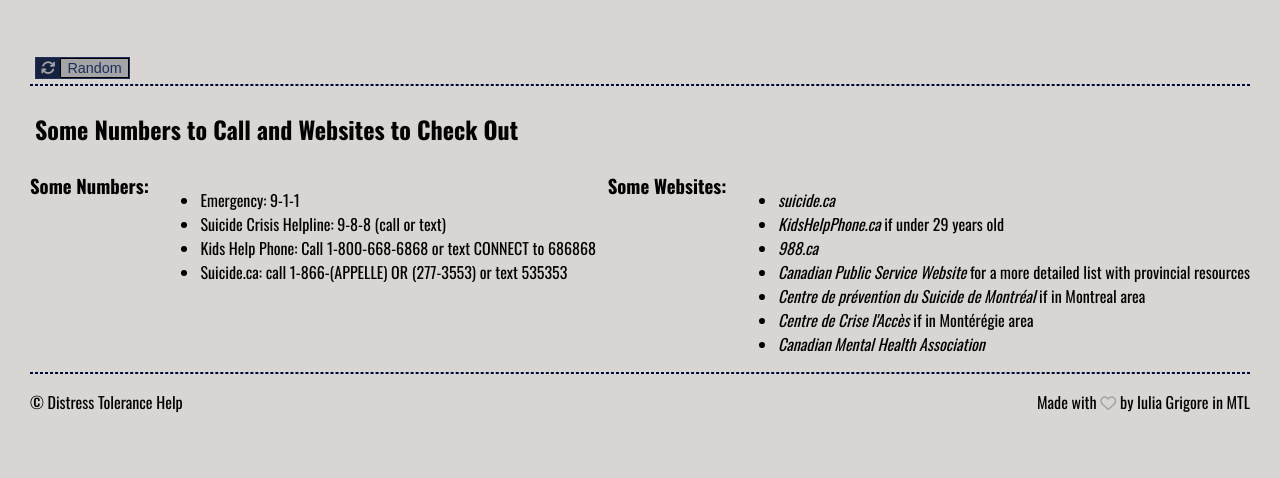
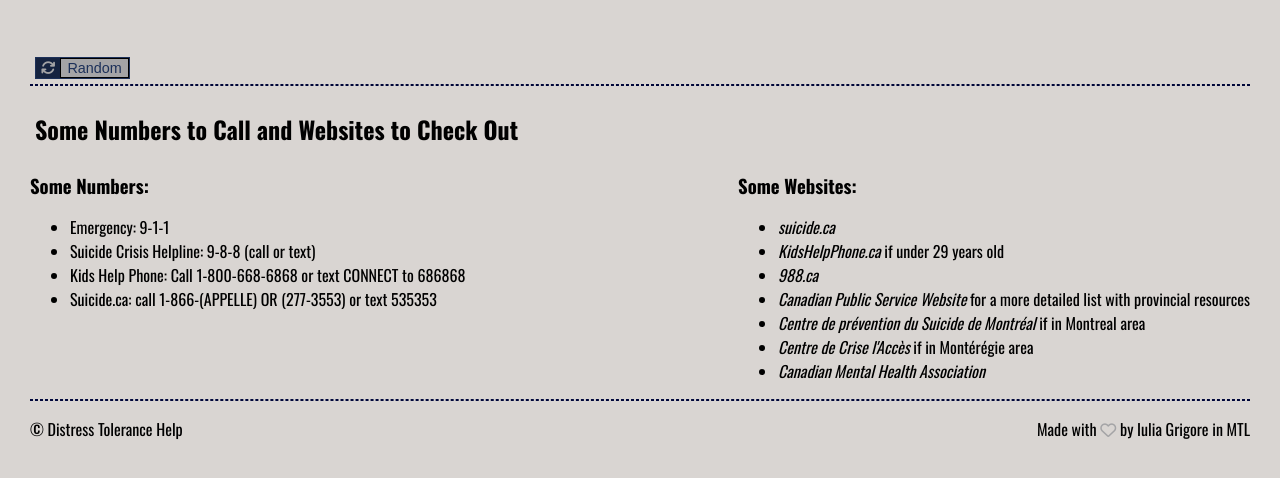
Before and after one commit to iuliaGrig/msgGenCode, a plain HTML site: page index.html in a window 1280 px wide. Shown: the part 600-1078 px from the top of the page. Drawn offline with nearby package versions, Linux system fonts and the light colour scheme.

Commit message:
Add sections in num-sites

```diff
--- a/index.html
+++ b/index.html
@@ -65,6 +65,7 @@
                 </header>
 
                 <article id="num-sites">
+                    <section class="nums">
                     <h3>Some Numbers:</h3>
                     <ul id="num">
                         <li>Emergency: 9-1-1</li>
@@ -72,7 +73,9 @@
                         <li>Kids Help Phone: Call 1-800-668-6868 or text CONNECT to 686868</li>
                         <li>Suicide.ca: call 1-866-(APPELLE) OR (277-3553) or text 535353</li>
                     </ul>
+                    </section>
 
+                    <section class="sites">
                     <h3>Some Websites:</h3>
                     <ul id="sites">
                         <li><a href="https://suicide.ca/en" target="_blank">suicide.ca</a></li>
@@ -83,6 +86,7 @@
                         <li><a href="https://www.santemonteregie.qc.ca/est/centre-de-crise-lacces" target="_blank">Centre de Crise l'Accès</a> if in Montérégie area</li>
                         <li><a href="https://cmha.ca/find-help/if-you-are-in-crisis/" target="_blank">Canadian Mental Health Association</a></li>
                     </ul>
+                    </section>
                 </article>
             </section>
 
```
